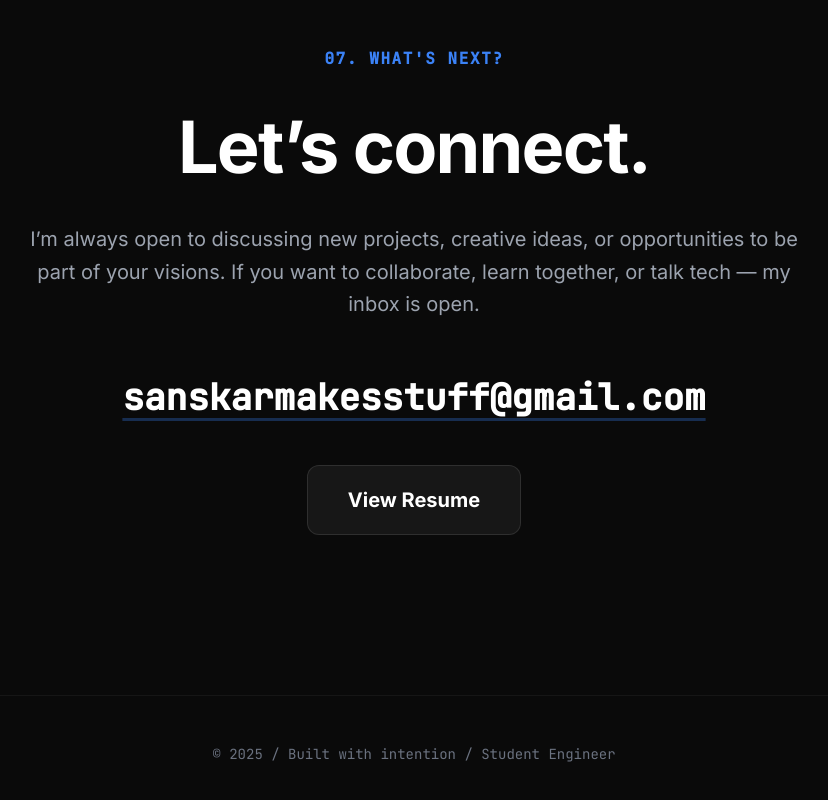
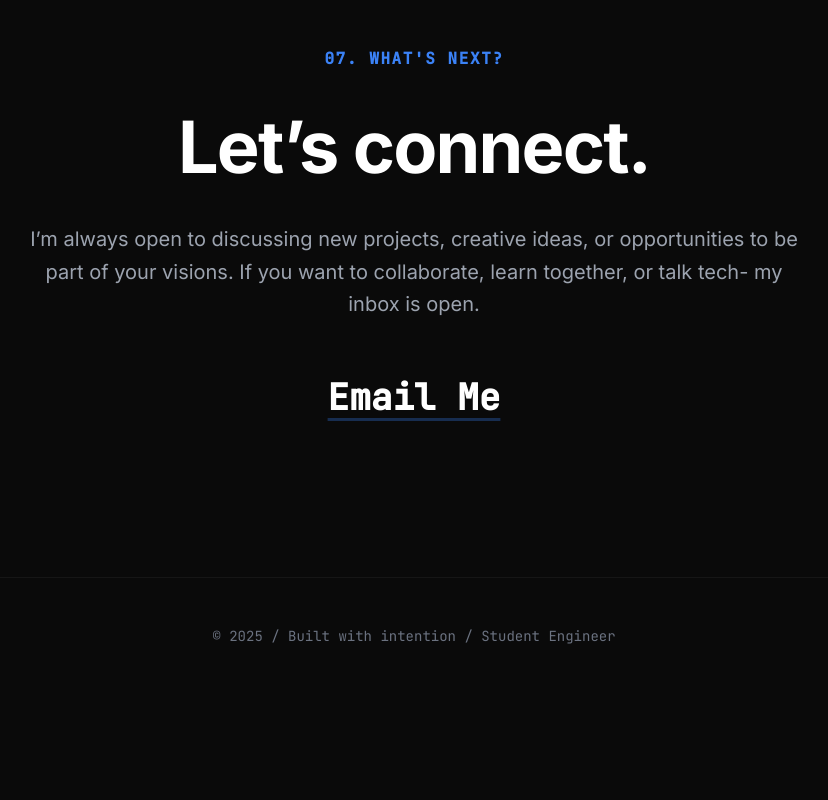
Before and after one commit to SanTiwari07/Portfolio, a React (Vite) app: page / in a window 1280 px wide. Shown: the part 5918-6718 px from the top of the page, without its empty margins (226-1054 px from the left). After the commit the page ends 6612 px from the top, so only its background shows below. Built offline with nearby package versions, Linux system fonts and the light colour scheme.

Commit message:
made changes

```diff
--- a/src/components/Contact.tsx
+++ b/src/components/Contact.tsx
@@ -8,24 +8,22 @@ const Contact: React.FC = () => {
       <h3 className="text-6xl md:text-7xl font-bold text-white mb-10 tracking-tight">Let’s connect.</h3>
       <p className="text-xl text-gray-400 mb-14 leading-relaxed max-w-3xl">
         I’m always open to discussing new projects, creative ideas, or opportunities
-        to be part of your visions. If you want to collaborate, learn together, or talk tech — my inbox is open.
+        to be part of your visions. If you want to collaborate, learn together, or talk tech- my inbox is open.
       </p>
 
       <div className="flex flex-col items-center gap-12">
-        <a
-          href="mailto:sanskarmakesstuff@gmail.com"
-          className="text-2xl md:text-4xl font-bold text-white hover:text-blue-500 transition-all duration-300 mono underline decoration-blue-500/30 underline-offset-8 hover:decoration-blue-500"
-        >
-          sanskarmakesstuff@gmail.com
-        </a>
+
 
         <a
-          href="https://www.linkedin.com/in/santiwari07/overlay/1766300791858/single-media-viewer/?profileId=ACoAAE_wyUwBS9SQzrl9AGYh1brk2L4IQ2H-xbY"
+          href="https://mail.google.com/mail/?view=cm&fs=1&to=sanskarmakesstuff@gmail.com&su=Project%20Inquiry"
           target="_blank"
           rel="noopener noreferrer"
-          className="px-10 py-5 bg-neutral-900 text-white text-xl font-bold rounded-xl border border-white/10 hover:border-blue-500 transition-all duration-300"
+          className="inline-block text-2xl md:text-4xl font-bold text-white
+             hover:text-blue-500 transition-all duration-300 mono
+             underline decoration-blue-500/30 underline-offset-8
+             hover:decoration-blue-500"
         >
-          View Resume
+          Email Me
         </a>
       </div>
     </div>
```
